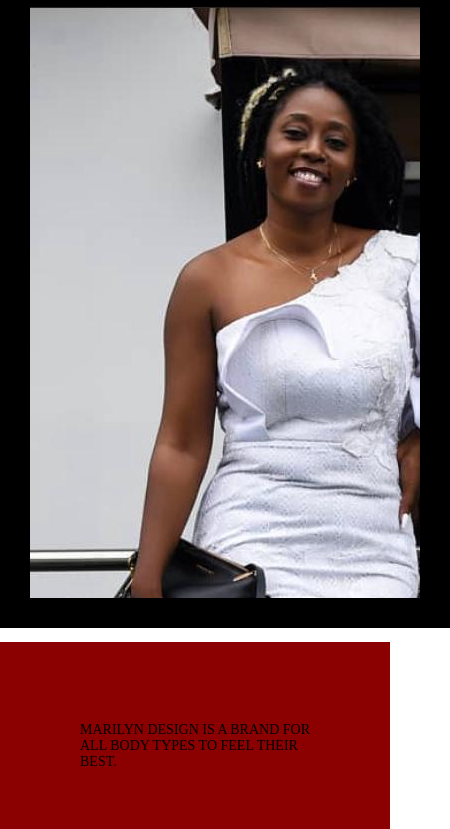
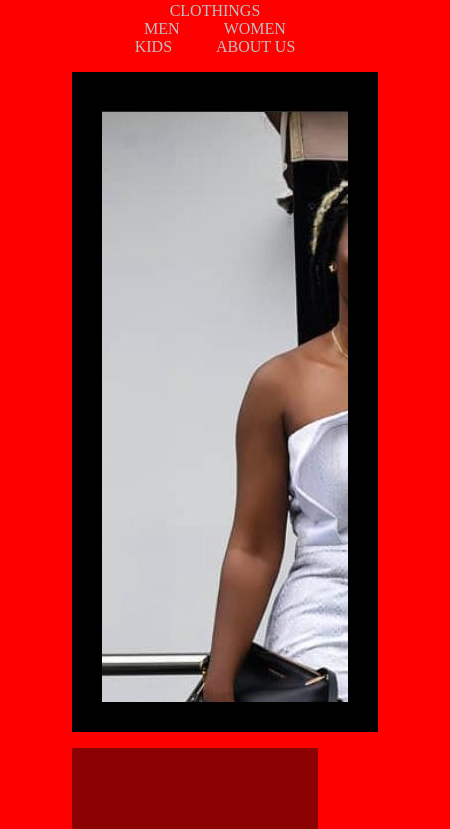
Before and after one commit to EhisOm/marilyndesign, a plain HTML site: page index.html in a window 390 px wide. Shown: the part 126-955 px from the top of the page, 450 px wide, since content can reach past the window. Drawn offline with nearby package versions, Linux system fonts and the light colour scheme.

Commit message:
screen query modefied 3

```diff
--- a/style.css
+++ b/style.css
@@ -2,12 +2,24 @@ body {
     margin: 0;
     padding: 0;
 }
-@media only screen and (max-width: 600px) {
-    body {
-      font-size: 14px;
-    }
-  }
-
+@media (min-width: 668px)
+{
+ 	html, body { margin: 72px; background-color: #000; }
+	h1 { font-size: 60px; color: #FFF; }
+	p { font-size: 30px; color: #F00; }
+}
+@media (max-width: 667px)
+{
+	html, body { margin: 36px; background-color: #F00; }
+	h1 { font-size: 36px; color: #000; }
+	p { font-size: 24px; color: #FFF; }
+}
+@media (max-width: 375px)
+{
+	html, body { margin: 12px; background-color: #FFF; }
+	h1 { font-size: 24px; color: #F00; }
+	p { font-size: 16px; color: #000; }
+}
 
 header {
     text-align: center;
--- a/styles.css
+++ b/styles.css
@@ -4,11 +4,24 @@
     font-family: 'Raleway', sans-serif;
     font-family: 'Source Sans Pro', sans-serif;
 }
-@media only screen and (max-width: 600px) {
-    body {
-      font-size: 14px;
-    }
-  }
+@media (min-width: 668px)
+{
+ 	html, body { margin: 72px;}
+	h1 { font-size: 60px;}
+	p { font-size: 30px; }
+}
+@media (max-width: 667px)
+{
+	html, body { margin: 36px;}
+	h1 { font-size: 36px;}
+	p { font-size: 24px; }
+}
+@media (max-width: 375px)
+{
+	html, body { margin: 12px;}
+	h1 { font-size: 24px; }
+	p { font-size: 16px;}
+}
 
 
 header {
```
